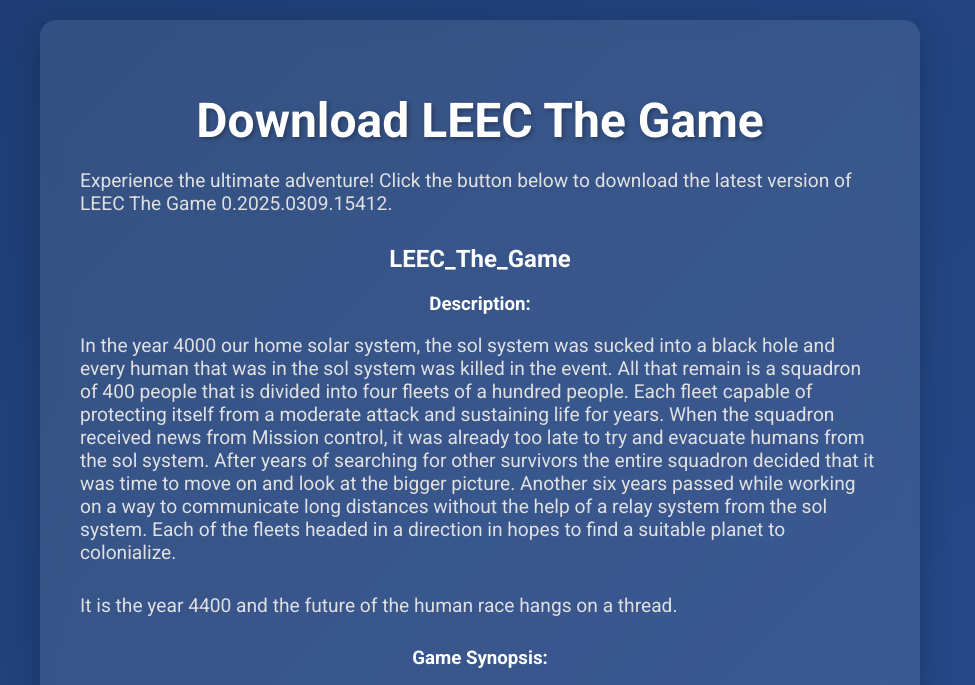
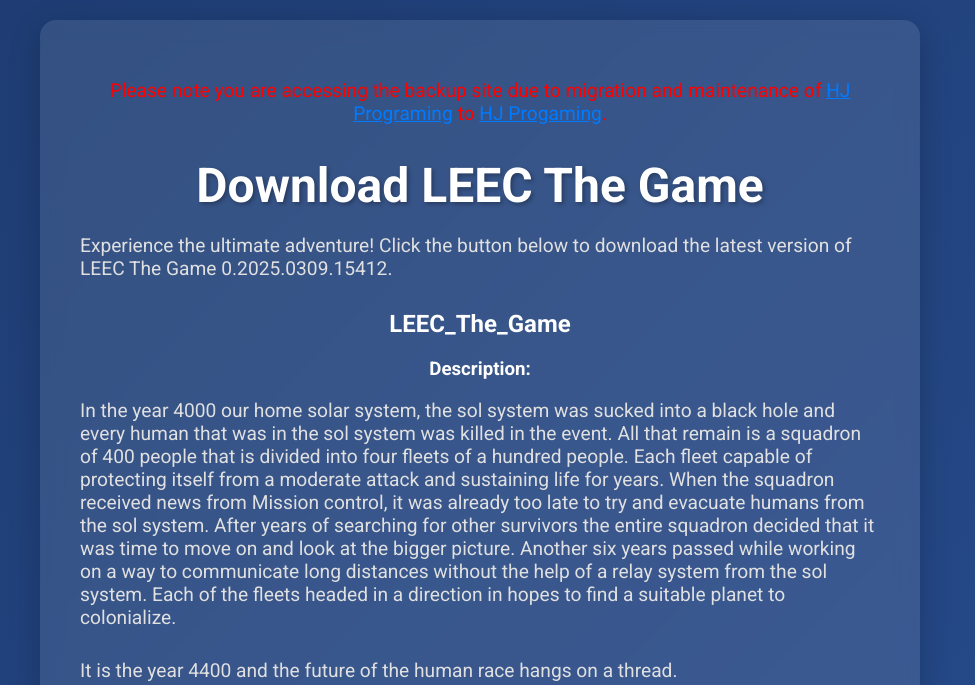
Before and after one commit to Necromonger2/LEEC, a plain HTML site: page index.html in a window 1280 px wide. Shown: the top 685 px of the page, without its empty margins (160-1135 px from the left). Drawn offline with Linux system fonts and the light colour scheme.

Commit message:
#Fixed spelling

```diff
--- a/index.html
+++ b/index.html
@@ -100,10 +100,21 @@
                 footer a:hover {
                     text-decoration: underline;
                 }
+
+        /* Footnote Styles */
+        .footnote {
+            font-size: 1.2rem; /* Make the footnote larger */
+            color: red; /* Change color to red for visibility */
+            margin-bottom: 20px; /* Add some space below the footnote */
+            text-align: center; /* Center align the footnote */
+        }
     </style>
 </head>
 <body>
     <div class="container">
+        <!-- Footnote -->
+        <p class="footnote">Please note you are accessing the backup site due to migration and maintenance of <a href="http://hjprograming.co.za" style="color: #007bff;">HJ Programing</a> to <a href="http://hjprogaming.co.za" style="color: #007bff;">HJ Progaming</a>.</p>
+
         <!-- Hero Section -->
         <h1>Download LEEC The Game</h1>
         <p>Experience the ultimate adventure! Click the button below to download the latest version of LEEC The Game <span id="version">Loading...</span>.</p>
```
